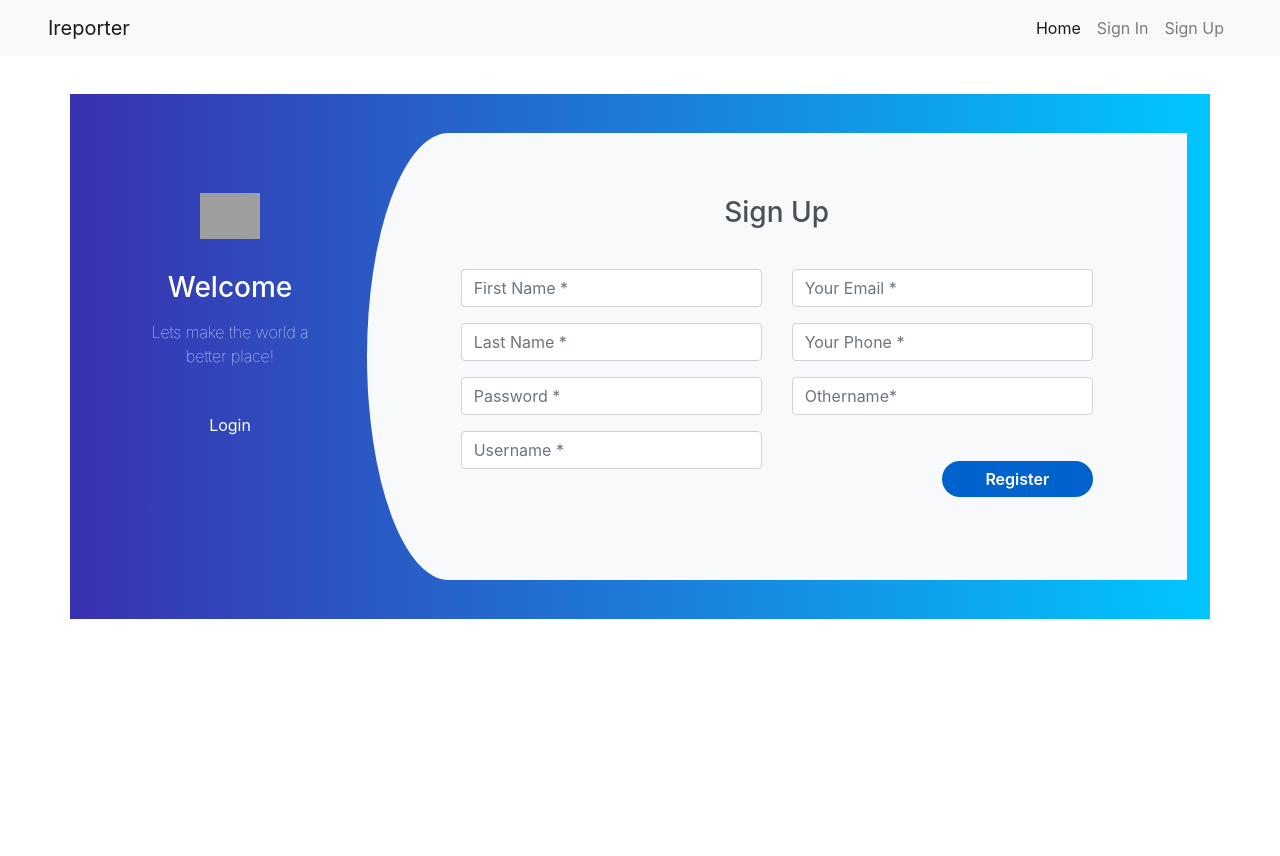
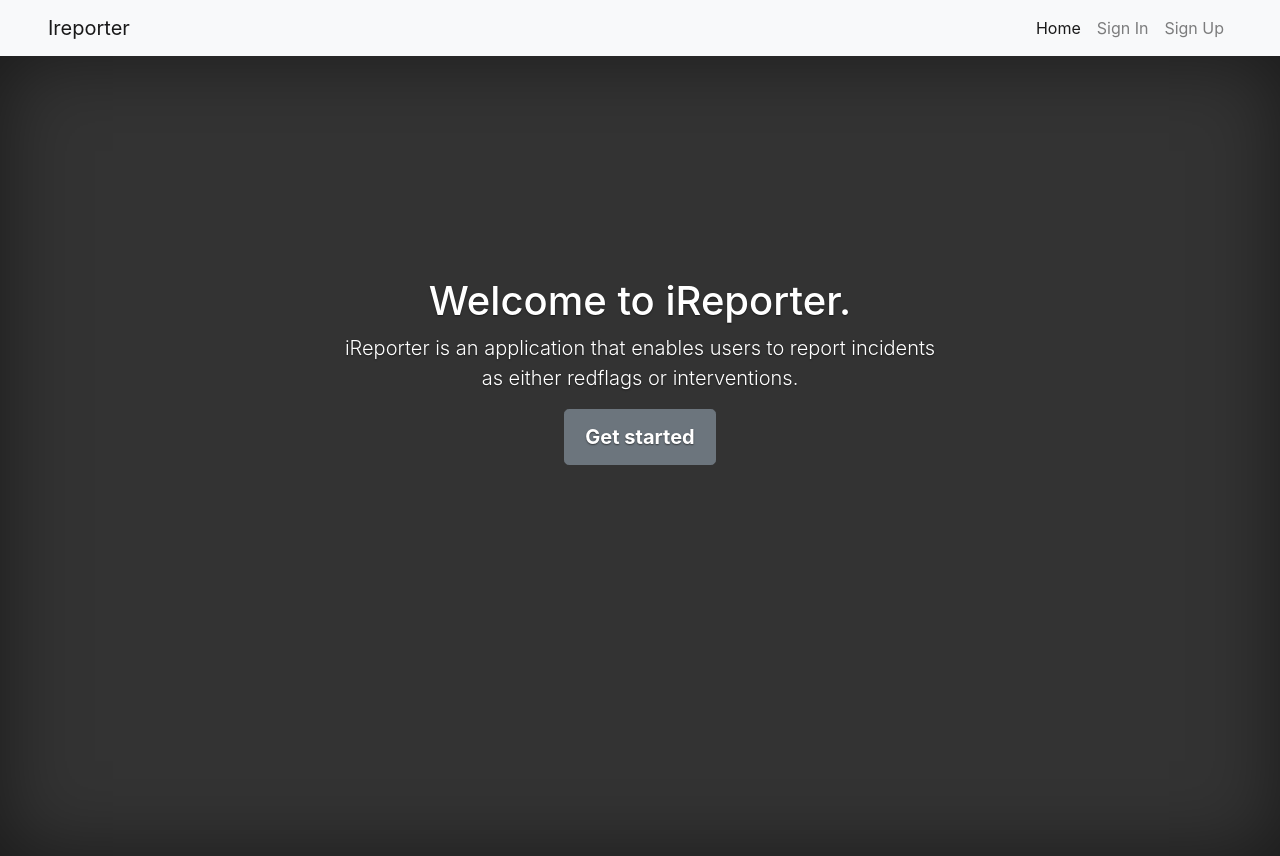
Before and after one commit to LarryKarani/IreporterReactJs, a React app: page / in a window 1280 px wide. Before the commit the page ends 800 px from the top, so only its background shows below. Built offline with nearby package versions, Linux system fonts and the light colour scheme; grey boxes are pictures that could not be loaded.

Commit message:
Add home page

```diff
--- a/server.js
+++ b/server.js
@@ -8,4 +8,3 @@ app.get('*', (req, res) => {
     res.sendFile(path.resolve('./src/index.html'))
 })
 app.listen(port);
-console.log('Server start')
--- a/src/App.js
+++ b/src/App.js
@@ -9,6 +9,7 @@ import Login from  './containers/Login'
 import IncidentDetails from './containers/incidentDetails'
 import Edit from './containers/Edit'
 import CreateIncident from './containers/createIncident'
+import Home from './containers/Home'
 import {  Route, Switch , HashRouter } from 'react-router-dom';
 
 
@@ -19,7 +20,7 @@ function APP() {
         <NavBar />
         <Switch>
           <Route exact path="/incidents" component={ Incidents} />
-          <Route exact path="/" component={SignUp} />
+          <Route exact path="/" component={Home} />
           <Route  path="/signup" component={SignUp} />
           <Route  path="/login" component={Login} />
           <Route exact path="/incidents/:id" component={IncidentDetails} />
--- /dev/null
+++ b/src/containers/Home.js
@@ -0,0 +1,23 @@
+import React from 'react'
+
+const  Home = () => {
+  return (
+    <div  id="wrapper" className="text-center">
+    <div className="cover-container d-flex p-3 mx-auto flex-column">
+  <main role="main" className="inner cover">
+    <h1 className="cover-heading">Welcome to iReporter.</h1>
+    <p className="lead">iReporter is an application that enables users to report incidents as either redflags or interventions.</p>
+    <p className="lead">
+      <a href={`/#/signup`} className="btn btn-lg btn-secondary">Get started</a>
+    </p>
+  </main>
+
+  <footer className="mastfoot mt-auto">
+  </footer>
+</div>
+</div>
+  )
+}
+
+
+export default Home
--- a/src/custom.css
+++ b/src/custom.css
@@ -105,3 +105,84 @@
 .login{
     color:white;
 }
+html, body {
+    margin:0;
+    padding:0;
+    height:100%;
+ }
+
+#wrapper {
+  height: 100%;
+  width: 100%;
+  background-color: #333;
+  position:absolute;
+  display:block;
+}
+
+#wrapper {
+  /* display: -ms-flexbox;
+  display: flex; */
+  color: #fff;
+  text-shadow: 0 .05rem .1rem rgba(0, 0, 0, .5);
+  box-shadow: inset 0 0 5rem rgba(0, 0, 0, .5);
+}
+
+.cover-container {
+  max-width: 42em;
+  margin: 16%;
+}
+
+
+/*
+ * Header
+ */
+.masthead {
+  margin-bottom: 2rem;
+}
+
+.masthead-brand {
+  margin-bottom: 0;
+}
+
+.nav-masthead .nav-link {
+  padding: .25rem 0;
+  font-weight: 700;
+  color: rgba(255, 255, 255, .5);
+  background-color: transparent;
+  border-bottom: .25rem solid transparent;
+}
+
+.nav-masthead .nav-link:hover,
+.nav-masthead .nav-link:focus {
+  border-bottom-color: rgba(255, 255, 255, .25);
+}
+
+.nav-masthead .nav-link + .nav-link {
+  margin-left: 1rem;
+}
+
+.nav-masthead .active {
+  color: #fff;
+  border-bottom-color: #fff;
+}
+
+@media (min-width: 48em) {
+  .masthead-brand {
+    float: left;
+  }
+  .nav-masthead {
+    float: right;
+  }
+}
+
+
+/*
+ * Cover
+ */
+.cover {
+  padding: 0 1.5rem;
+}
+.cover .btn-lg {
+  padding: .75rem 1.25rem;
+  font-weight: 700;
+}
```
Also changed, not shown: 1 other file (tests, documents, lock files or other folders).
